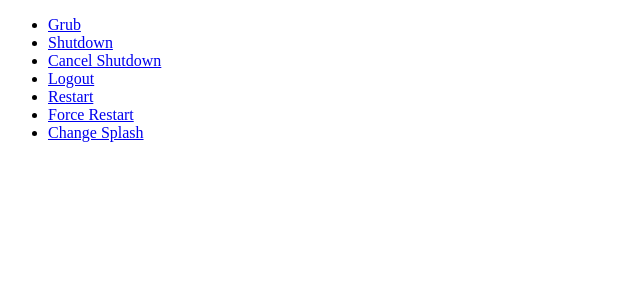
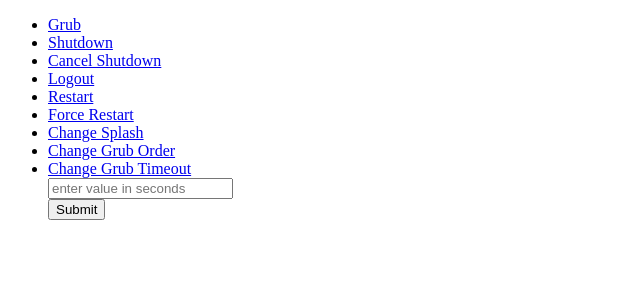
Before and after one commit to chetanya-shrimali/system-admin-gui, a Django app: page /gui/ in a window 1280 px wide. Shown: the top 300 px of the page, without its empty margins (0-640 px from the left). Run offline with Django 3.2, Linux system fonts and the light colour scheme.

Commit message:
added get requests method

```diff
--- a/gui/urls.py
+++ b/gui/urls.py
@@ -10,5 +10,7 @@ urlpatterns = [
     url(regex=r'^logout/$', view=views.logout, name='logout'),
     url(regex=r'^restart/$', view=views.restart, name='restart'),
     url(regex=r'^force-restart/$', view=views.force_restart, name='force-restart'),
-    url(regex=r'^change-splash/$', view=views.change_splash, name='change-splash')
+    url(regex=r'^change-splash/$', view=views.change_splash, name='change-splash'),
+    url(regex=r'^change-grub-order/$', view=views.grub_order, name='grub-order'),
+    url(regex=r'^change-grub-timeout/$', view=views.grub_timeout, name='grub-timeout'),
 ]
--- a/gui/views.py
+++ b/gui/views.py
@@ -17,13 +17,21 @@ def index(request):
 def grub(request):
     command = "gedit /etc/default/grub".split(" ")
     subprocess.Popen(command, stdout=subprocess.PIPE)
+    # return HttpResponse("Reached!")
+
     return redirect('gui:index')
 
 def grub_order(request):
-    pass
+    return redirect('gui:index')
 
 def grub_timeout(request):
-    pass
+    value = request.GET['timeout']
+    if value:
+        timeout="sudo -S sed -i s/GRUB_TIMEOUT=.*/GRUB_TIMEOUT="+str(value)+"/ /etc/default/grub"
+        print(timeout)
+    else:
+        messages.error(request, 'Please enter time!')
+    return redirect('gui:index')
 
 def change_splash(request):
     root = tk.Tk()
@@ -35,6 +43,7 @@ def change_splash(request):
     if file_path.split(".")[1] not in ["jpg", "png", "jpeg"]:
         messages.error(request, 'Please select an Image instead!')
 
+    root.destroy()
     return redirect('gui:index')
 
 
--- a/templates/gui/index.html
+++ b/templates/gui/index.html
@@ -4,17 +4,25 @@
 {% if messages %}
 <ul class="messages">
     {% for message in messages %}
-    <li{% if message.tags %} class="{{ message.tags }}"{% endif %}>{{ message }}</li>
+    <li {% if message.tags %} class="{{ message.tags }}"{% endif %}>{{ message }}</li>
     {% endfor %}
 </ul>
 {% endif %}
 <ul>
-    <li><a href="/gui/grub/">Grub</a></li>
+    <li><a href="/gui/grub/">Grub</a>
+    </li>
     <li><a href="/gui/shutdown/">Shutdown</a></li>
     <li><a href="/gui/cancel-shutdown/">Cancel Shutdown</a></li>
     <li><a href="/gui/logout/">Logout</a></li>
     <li><a href="/gui/restart/">Restart</a></li>
     <li><a href="/gui/force-restart/">Force Restart</a></li>
     <li><a href="/gui/change-splash/">Change Splash</a></li>
+    <li><a href="/gui/change-grub-order/">Change Grub Order</a></li>
+    <li><a href="/gui/change-grub-timeout/">Change Grub Timeout</a>
+        <form action="/gui/change-grub-timeout/" method="get">
+            <input type="number" placeholder="enter value in seconds" name="timeout"><br>
+            <input type="submit" value="Submit">
+          </form>
+    </li>
 </ul>
 {% endblock %}
```
